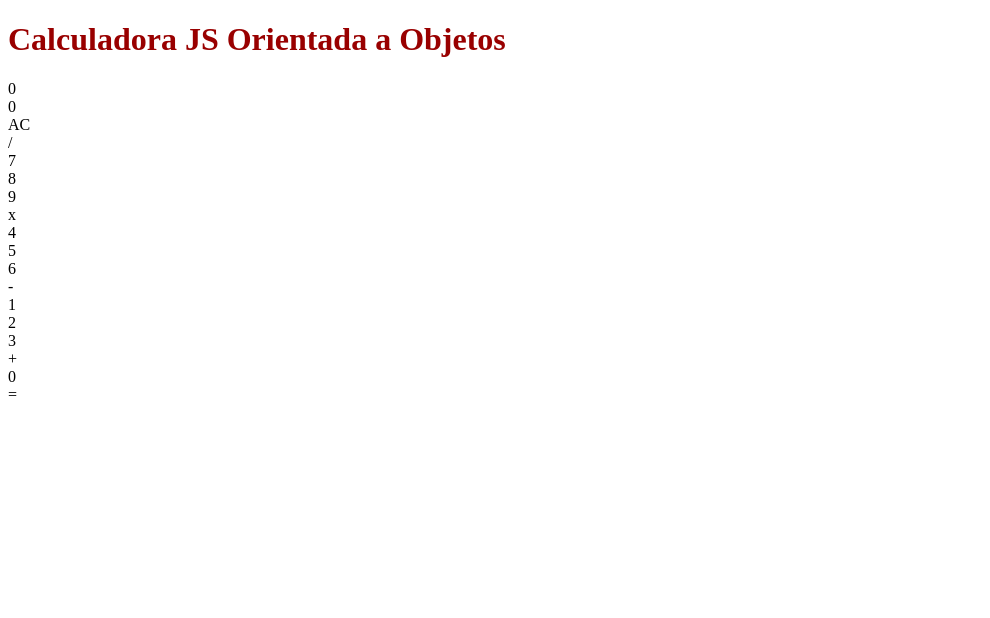
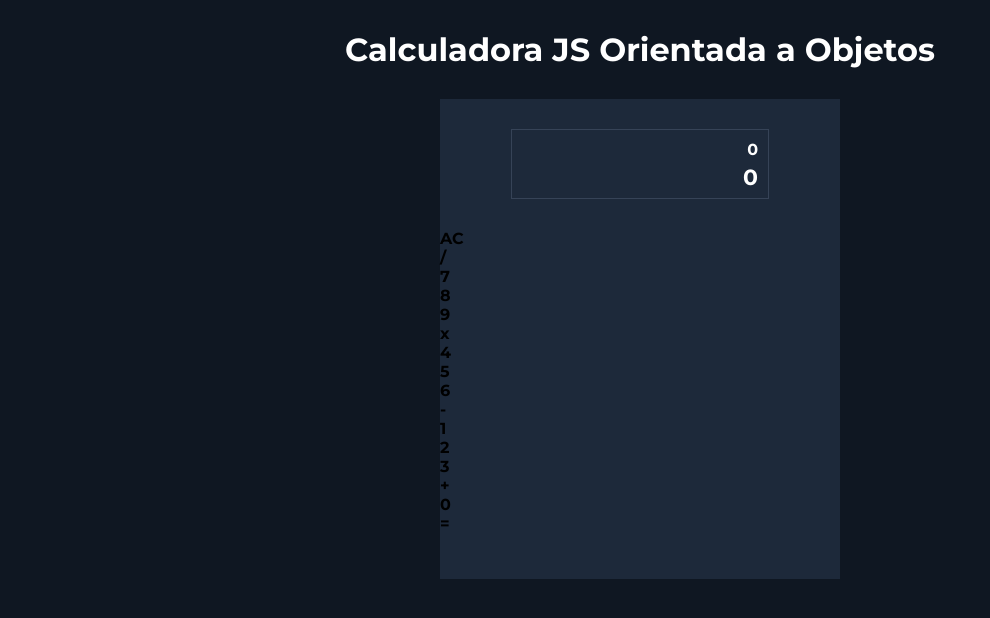
Before and after one commit to viniciuscdess/Estudo-de-JavaScript, a plain HTML site: page JavaScript_OOP/modulo_6_calculadora/index.html in a window 1280 px wide. Shown: the whole page, without its empty margins (0-990 px from the left). Drawn offline with Linux system fonts and the light colour scheme.

Commit message:
curso de javascript 09/03/22
curso de javascript poo, projeto calculadora orientada objetos.
alterando css da calculadora

```diff
--- a/JavaScript_OOP/modulo_6_calculadora/css/styles.css
+++ b/JavaScript_OOP/modulo_6_calculadora/css/styles.css
@@ -1,3 +1,53 @@
+/* geral */
+body, h1, p, span {
+	margin: 0;
+	font-family: Montserrat;
+}
+
+body {
+	background-color: #0F1722;
+}
+
 h1 {
-	color: #900;
+	text-align: center;
+	margin: 30px 0;
+	color: #fff;
 }
+
+/* calculadora */
+
+#calculator {
+	background-color: #1D293A;
+	width: 400px;
+	height: 400px;
+	margin-left: auto;
+	margin-right: auto;
+	padding-top: 30px;
+	padding-bottom: 50px;
+}
+
+#screen-container {
+	margin-left: auto;
+	margin-right: auto;
+	margin-bottom: 30px;
+	width: 258px;
+	height: 70px;
+	border: 1px solid #364357;
+	text-align: right;
+	box-sizing: border-box;
+	overflow: hidden;
+	white-space: nowrap;
+	padding: 10px;
+}
+
+#upper-number, #result-number {
+	float: right;
+	color: #fff;
+}
+
+#result-number {
+	font-weight: bold;
+	margin-top: 5px;
+	font-size: 22px;
+	clear: both;
+}
```
